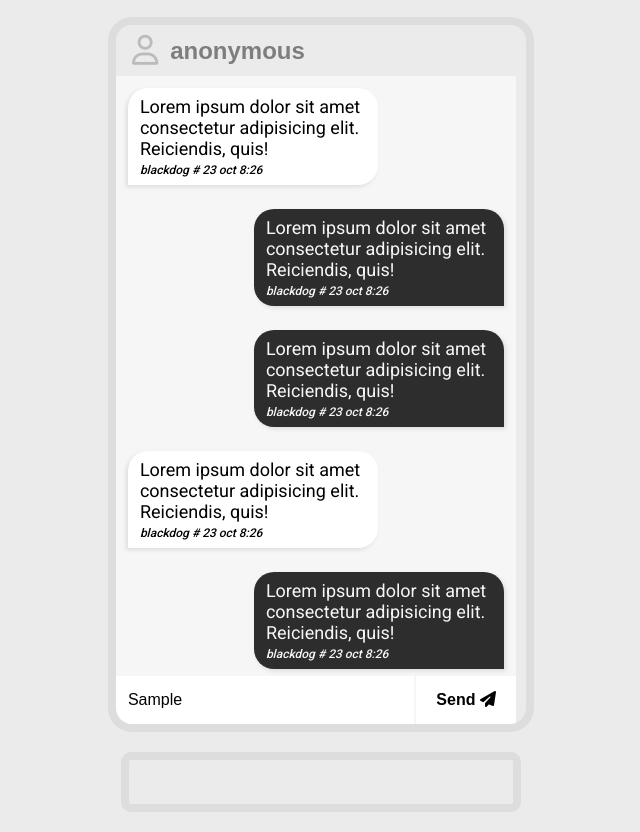
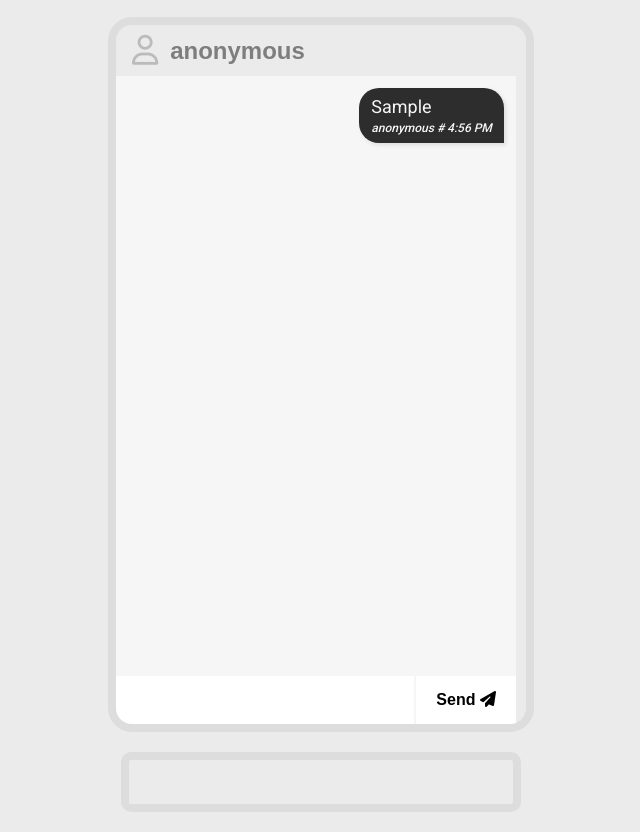
Before and after one commit to SubhamKumar101201/chatAppRepo, a website: page public/index.html in a window 1280 px wide. Both pictures are taken after typing "Sample" into the empty fields and a click on the button "Send". Shown: the part 61-893 px from the top of the page, without its empty margins (319-959 px from the left). Drawn offline with nearby package versions, Linux system fonts and the light colour scheme; no server answers.

Commit message:
added the feedback response for user

```diff
--- a/index.js
+++ b/index.js
@@ -24,6 +24,10 @@ function onConnected(socket) {
         socket.broadcast.emit('chat-message',data);
     })
 
+    socket.on('feedback', (data) => {
+        socket.broadcast.emit('feedback',data);
+    })
+
 }
 
 app.use(express.static(path.resolve('./public')));
--- a/public/index.html
+++ b/public/index.html
@@ -21,7 +21,7 @@ crossorigin="anonymous" referrerpolicy="no-referrer" />
             <input type="text" id="name-input" class="name-input" value="anonymous" maxlength="20">
         </div>
         <ul class="message-container" id="message-container">
-            <li class="message-left">
+            <!-- <li class="message-left">
                 <p class="message">
                     Lorem ipsum dolor sit amet consectetur adipisicing elit. Reiciendis, quis!
                     <span>blackdog # 23 oct 8:26</span>
@@ -76,11 +76,11 @@ crossorigin="anonymous" referrerpolicy="no-referrer" />
                     Lorem ipsum dolor sit amet consectetur adipisicing elit. Reiciendis, quis!
                     <span>blackdog # 23 oct 8:26</span>
                 </p>
-            </li>
+            </li> -->
 
-            <li class="meessage-feedback">
+            <!-- <li class="meessage-feedback">
                 <p class="feedback" id="feedback">Smokie is typing a message...</p>
-            </li>
+            </li> -->
         </ul>
 
         <form  class="message-form" id="message-form">
--- a/public/main.js
+++ b/public/main.js
@@ -18,15 +18,72 @@ socket.on('clients-total' , (data) => {
 })
 
 function sendMessage () {
+        const options = { hour: 'numeric', minute: 'numeric'};
+        const formattedDate = new Intl.DateTimeFormat('en-US', options).format(new Date());
+        if(messageInput.value === '')
+        return;
     const data = {
         name : nameInput.value,
         message : messageInput.value,
-        dateTime : new Date()
+        dateTime : formattedDate
     }
 
     socket.emit('message' , data);
+    addMessageToUI(true,data);
+    messageInput.value = '';
 }
 
 socket.on('chat-message', (data) => {
     console.log(data);
+    addMessageToUI(false,data);
 })
+
+function addMessageToUI(isOwnMessage,data) {
+    clearFeedback()
+     const element=`
+            <li class="${isOwnMessage ? 'message-right' : 'message-left'}">
+                <p class="message">
+                    ${data.message}
+                    <span>${data.name} # ${data.dateTime}</span>
+                </p>
+            </li>
+     `
+
+     messageContainer.innerHTML += element;
+
+     messageContainer.scrollTo(0,messageContainer.scrollHeight);
+}
+
+messageInput.addEventListener('focus',(e) => {
+    socket.emit('feedback',{
+        feedback : `${nameInput.value} is typing a message`
+    })
+})
+
+messageInput.addEventListener('keypress',(e) => {
+    socket.emit('feedback',{
+        feedback : `${nameInput.value} is typing a message`
+    })
+})
+
+messageInput.addEventListener('blur',(e) => {
+    socket.emit('feedback',{
+        feedback : ''
+    })
+})
+
+socket.on('feedback', (data) => {
+    clearFeedback()
+ const element = `
+    <li class="message-feedback">
+        <p class="feedback" id="feedback">${data.feedback}</p>
+    </li>
+ `
+ messageContainer.innerHTML += element;
+})
+
+function clearFeedback () {
+    document.querySelectorAll('li.message-feedback').forEach(element => {
+        element.parentNode.removeChild(element);
+    })
+}
```
